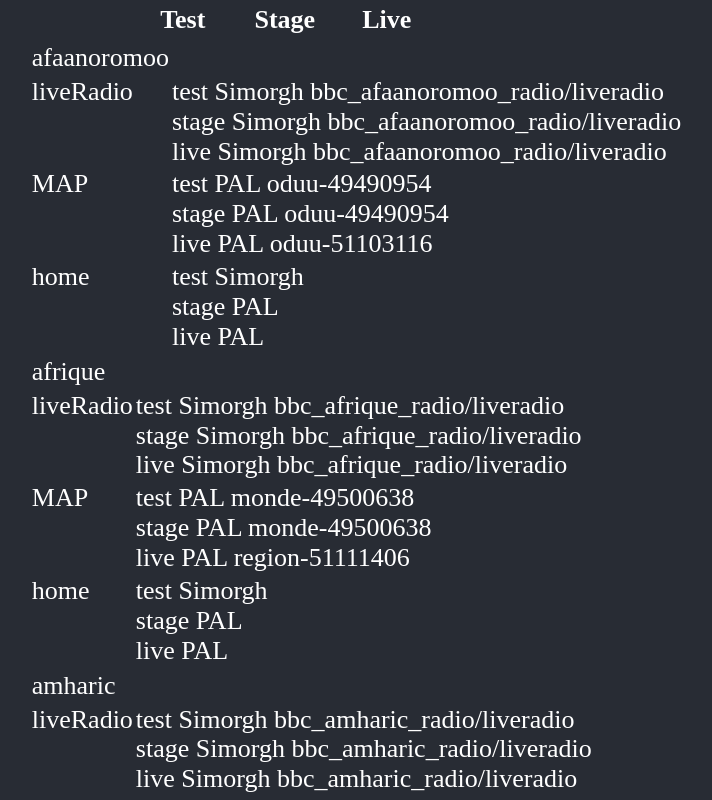
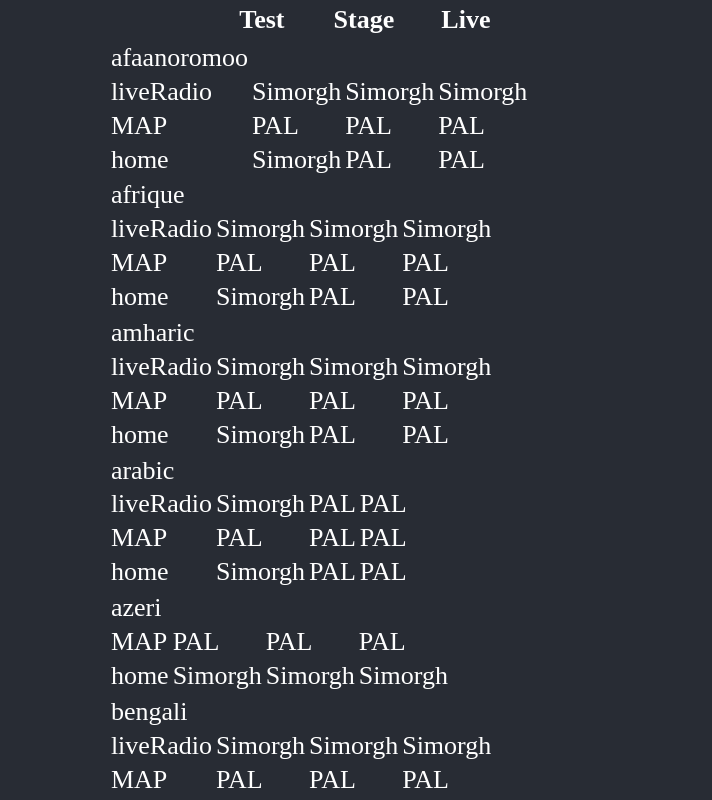
Before and after one commit to karinathomasbbc/ws-media-dashboard, a React (Create React App) app in the folder media-dashboard-react/: page / in a window 1280 px wide. Shown: the top 800 px of the page, without its empty margins (284-996 px from the left). Built offline with nearby package versions, Linux system fonts and the light colour scheme.

Commit message:
Very rough table structure mapped out

```diff
--- a/media-dashboard-react/src/components/EnvironmentItem.js
+++ b/media-dashboard-react/src/components/EnvironmentItem.js
@@ -4,11 +4,7 @@
 const Wrapper = styled.div``;
 
 const EnvironmentItem = ({ env, renderer, path }) => {
-  return (
-    <Wrapper>
-      {env} {renderer} {path}
-    </Wrapper>
-  );
+  return <Wrapper>{renderer}</Wrapper>;
 };
 
 export default EnvironmentItem;
--- a/media-dashboard-react/src/components/Service.js
+++ b/media-dashboard-react/src/components/Service.js
@@ -19,11 +19,13 @@
             <TableDataItem>{page.type}</TableDataItem>
             {page.environments.map(environment => {
               return (
-                <EnvironmentItem
-                  env={environment.env}
-                  renderer={environment.renderer}
-                  path={environment.path}
-                />
+                <TableDataItem>
+                  <EnvironmentItem
+                    env={environment.env}
+                    renderer={environment.renderer}
+                    path={environment.path}
+                  />
+                </TableDataItem>
               );
             })}
           </TableRow>
```
